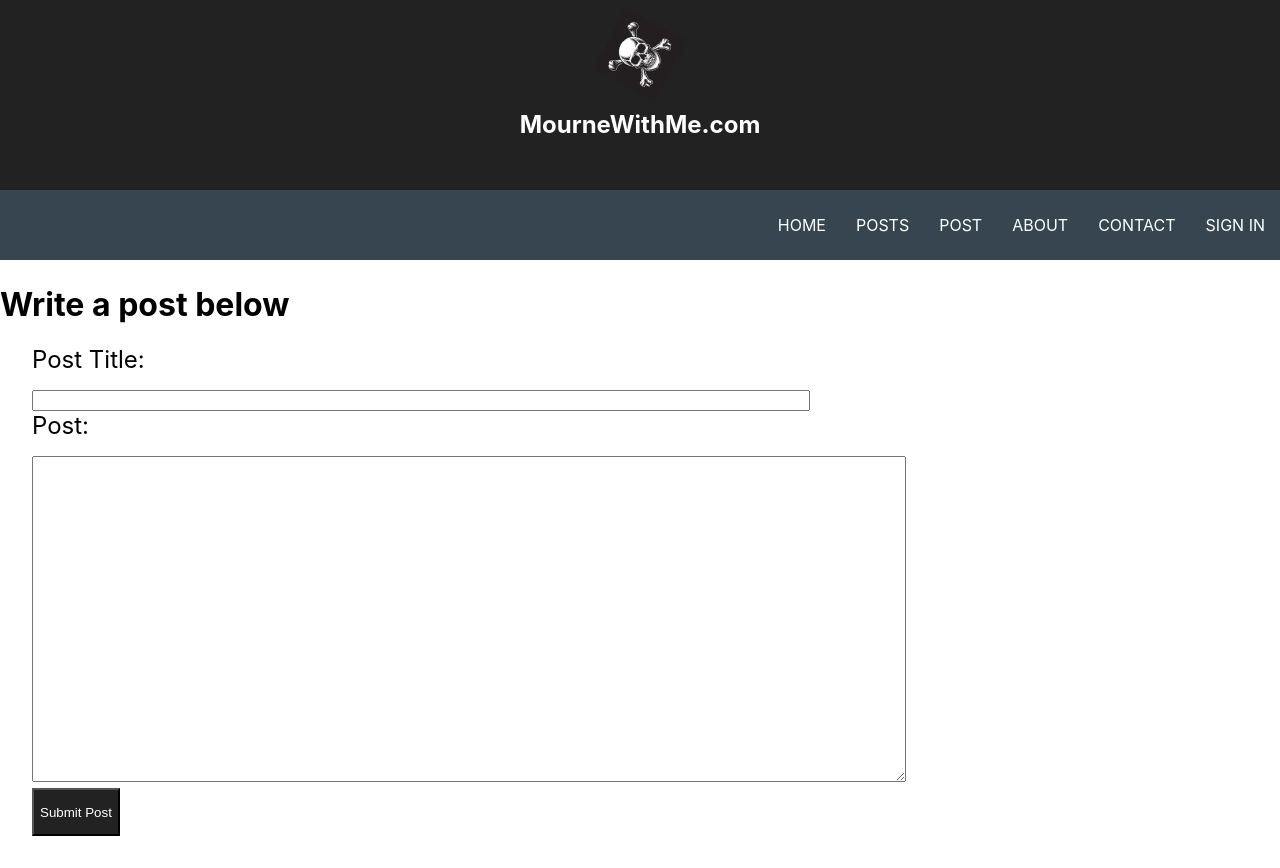
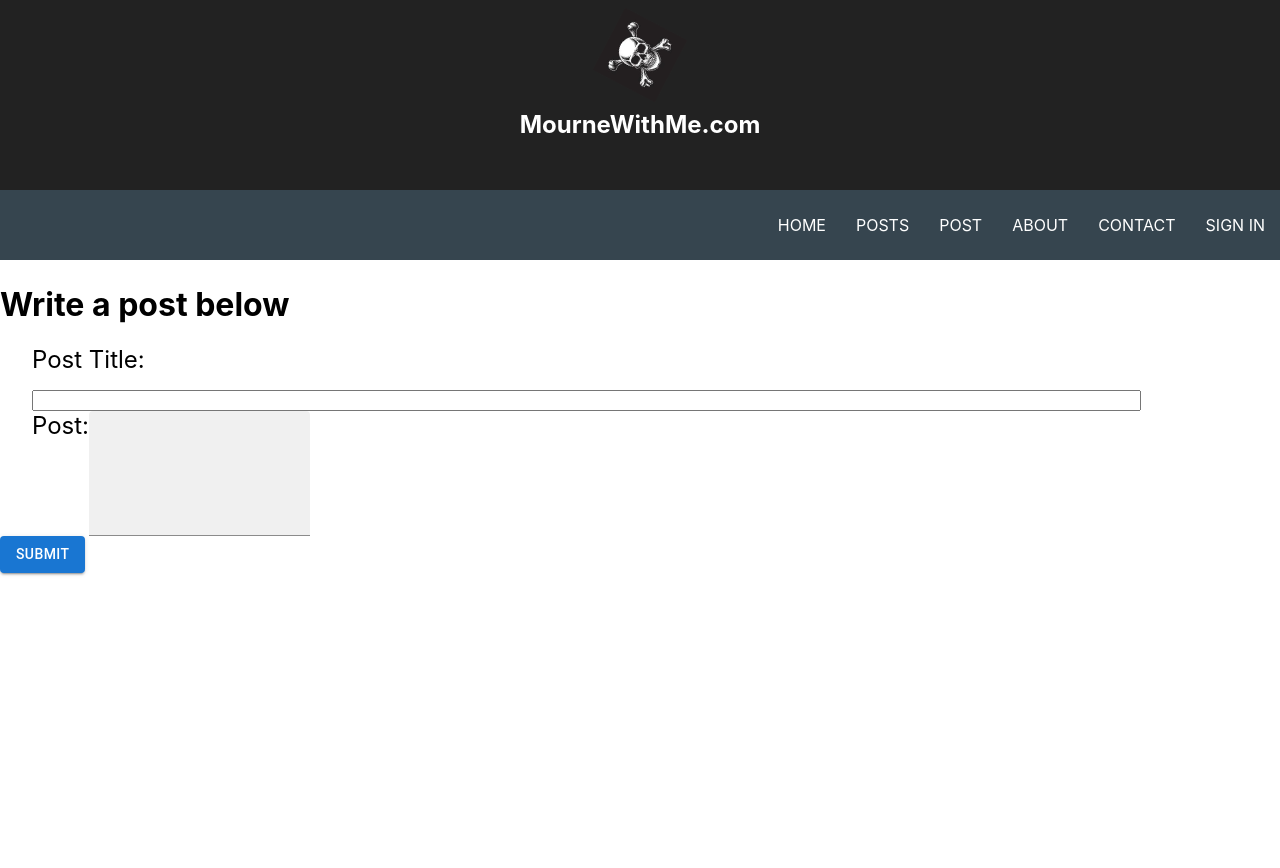
Before and after one commit to dannybeaudoin28/mwm-ui, a React (Create React App) app: page /post in a window 1280 px wide. After the commit the page ends 800 px from the top, so only its background shows below. Built offline with nearby package versions, Linux system fonts and the light colour scheme.

Commit message:
Add mui styles

```diff
--- a/package.json
+++ b/package.json
@@ -4,6 +4,10 @@
   "private": true,
   "dependencies": {
     "@babel/plugin-proposal-private-property-in-object": "^7.21.11",
+    "@emotion/react": "^11.11.1",
+    "@emotion/styled": "^11.11.0",
+    "@mui/material": "^5.14.12",
+    "@mui/styled-engine-sc": "^5.14.12",
     "@tanstack/react-query": "^4.35.3",
     "@testing-library/jest-dom": "^5.17.0",
     "@testing-library/react": "^13.4.0",
--- a/src/routes/post/post.component.jsx
+++ b/src/routes/post/post.component.jsx
@@ -7,6 +7,11 @@ import {
     CreatePostSubmitBtn
 } from "./post.styles";
 import { useNavigate } from "react-router";
+
+import {
+    Button,
+    TextField
+} from '@mui/material';
 
 const Post = () => {
     const navigate = useNavigate();
@@ -59,10 +64,12 @@ const Post = () => {
                     </CreatePostLabel>
                     <br />
                     <CreatePostLabel>Post:
-                        <br /><CreatePostTextArea onChange={handleChange} name="postBody" />
+                        {/* <br /><CreatePostTextArea onChange={handleChange} name="postBody" /> */}
+                        <TextField variant="filled" multiline rows={4} c/>
                     </CreatePostLabel>
                     <br />
-                    <CreatePostSubmitBtn type="submit" value="submit" onClick={handleSubmit} >Submit Post</CreatePostSubmitBtn>
+                    {/* <CreatePostSubmitBtn type="submit" value="submit" onClick={handleSubmit}>Submit Post</CreatePostSubmitBtn> */}
+                    <Button variant="contained" type="submit" value="submit" onClick={handleSubmit}>Submit</Button>
                 </form>
             </CreatePostContainer>
         </>
```
Also changed, not shown: 1 other file (tests, documents, lock files or other folders).
